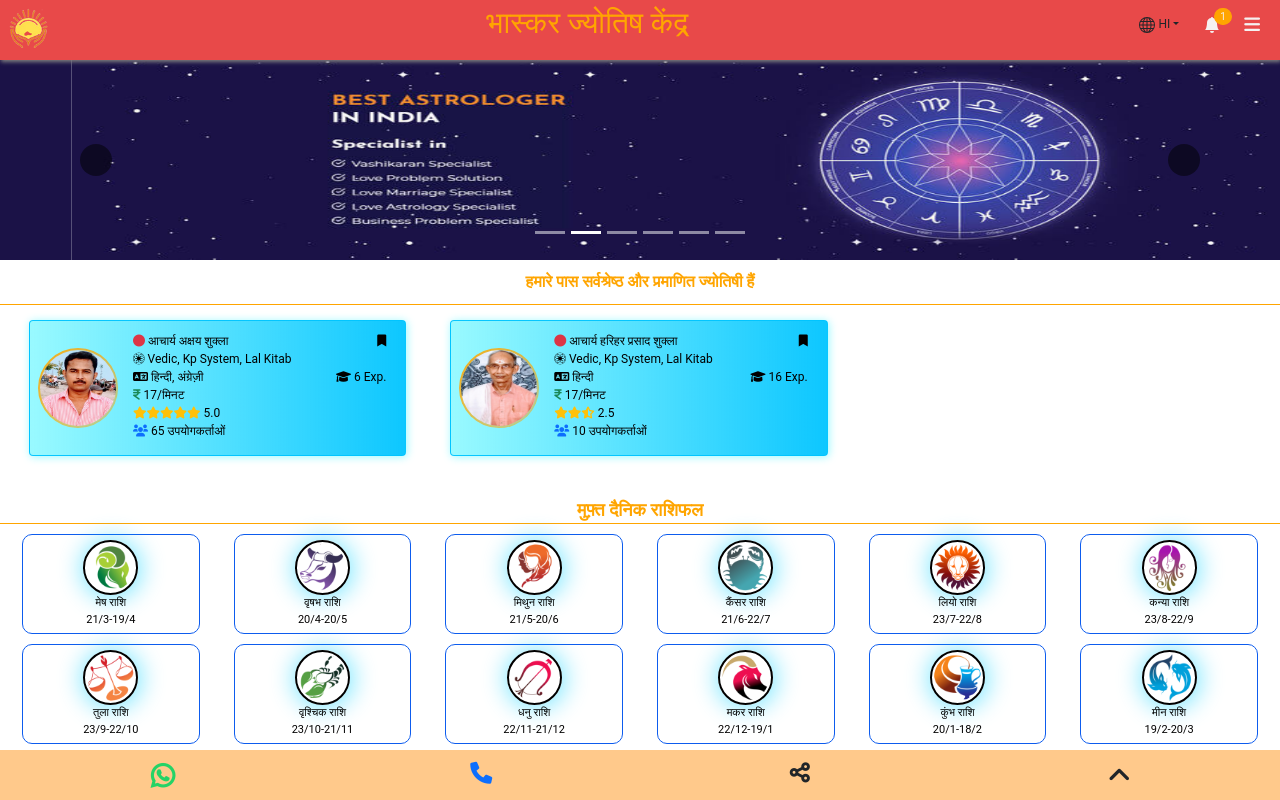
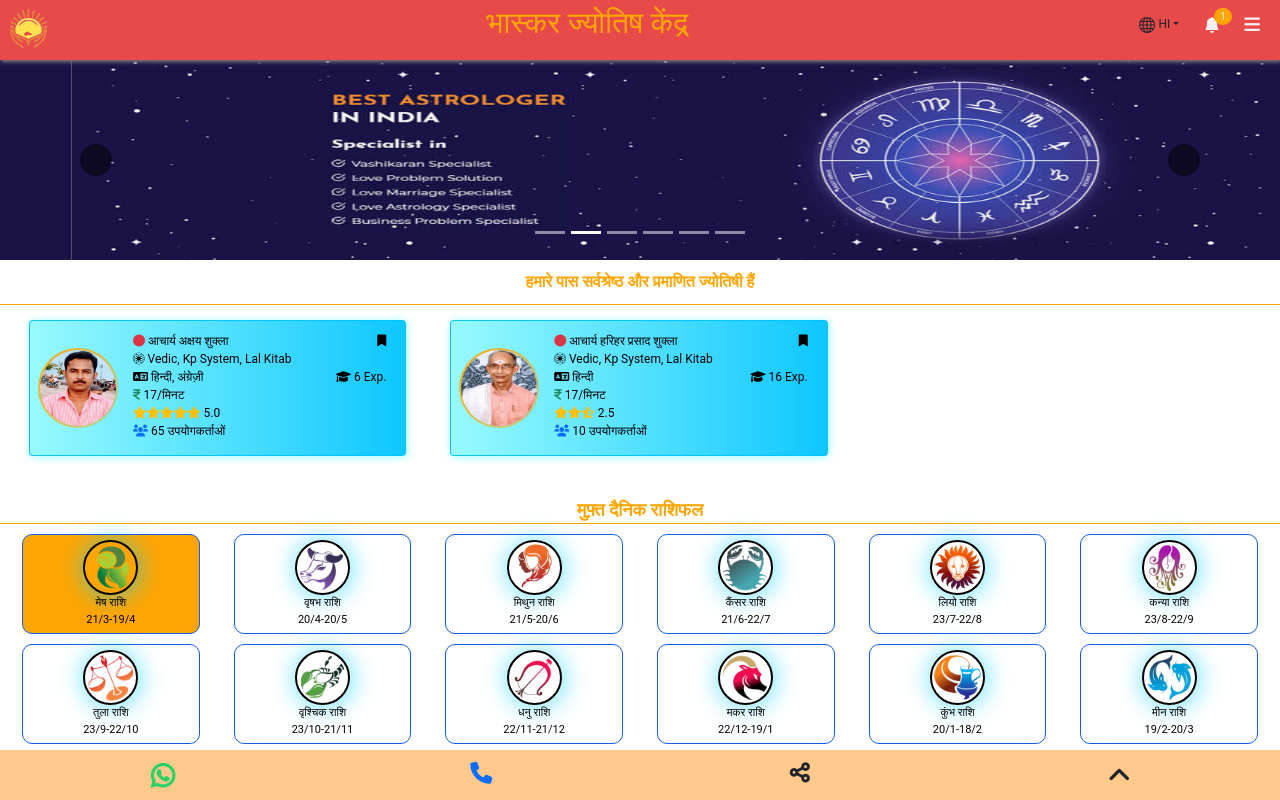
Before and after one commit to satishsonker/bjk-astrologer, a React (Create React App) app: page / in a window 1280 px wide. Built offline with nearby package versions, Linux system fonts and the light colour scheme.

Commit message:
update Horoscope Link

```diff
--- a/src/App.js
+++ b/src/App.js
@@ -63,7 +63,7 @@ function App() {
               <Route exact path="/RechargeHistory" element={<div  className='pb-80'><RechargeHistory></RechargeHistory> </div>}></Route>
               <Route exact path="/AboutUs" element={<div  className='pb-80'><AboutUs></AboutUs> </div>}></Route>
               <Route exact path="/ContactUs" element={<div  className='pb-80'><ContactUs></ContactUs> </div>}></Route>
-              <Route exact path="/horoscope/daily/:zodiac/:period" element={<div  className='pb-80'><HoroscopeDailyPage></HoroscopeDailyPage> </div>}></Route>
+              <Route exact path="/horoscope/:interval/:zodiac/:period" element={<div  className='pb-80'><HoroscopeDailyPage></HoroscopeDailyPage> </div>}></Route>
               <Route exact path="*" element={<div  className='pb-80'><NoPage></NoPage> </div>}></Route>
             </Routes>
             {/* <FAQ></FAQ> */}
--- a/src/components/Horoscopes/HoroscopeDaily.js
+++ b/src/components/Horoscopes/HoroscopeDaily.js
@@ -3,7 +3,9 @@ import '../../css/components/HoroscopeDaily.css';
 import { useTranslation } from "react-i18next";
 import { Link } from 'react-router-dom';
 import { common } from '../../common/common';
-export default function HoroscopeDaily() {
+export default function HoroscopeDaily({interval,horoName}) {
+  interval=common.defaultIfEmpty(interval,"daily");
+  horoName=common.defaultIfEmpty(horoName,"aries");
   const { t } = useTranslation();
   const [zodiacData, setZodiacData] = useState([
     {
@@ -81,7 +83,7 @@ export default function HoroscopeDaily() {
   ])
   return (
     <>
-      <div className='horo-heading'>{t("free")} {t("daily")} {t("horoscope")}</div>
+      <div className='horo-heading'>{t("free")} {t(interval)} {t("horoscope")}</div>
       <div className="row row-cols-1 row-cols-sm-1 row-cols-md-1 horo">
 
         <div className='col'>
@@ -91,8 +93,8 @@ export default function HoroscopeDaily() {
                 if (ind < 6)
                   return <div key={common.getElementKey()}>
                     <div className='col horo-sec'>
-                      <Link to={`/horoscope/daily/${ele.name}/${ele.period.replace(/\//g, ".")}`}>
-                        <div className='horo-box'>
+                      <Link to={`/horoscope/${interval}/${ele.name}/${ele.period.replace(/\//g, ".")}`}>
+                        <div className={horoName===ele.name?'horo-box horo-active':"horo-box"}>
                           <img alt={ele.name} src={`${ele.logoPath}${ele.name}.png`} />
                           <div className='horo-name'>{t(ele.name)}</div>
                           <div className='horo-period'>{ele.period}</div>
@@ -112,8 +114,8 @@ export default function HoroscopeDaily() {
                 if (ind >=6)
                   return <div key={common.getElementKey()}>
                     <div key={common.getElementKey()} className='col horo-sec'>
-                      <Link to={`/horoscope/daily/${ele.name}/${ele.period.replace(/\//g, ".")}`}>
-                        <div className='horo-box'>
+                      <Link to={`/horoscope/${interval}/${ele.name}/${ele.period.replace(/\//g, ".")}`}>
+                        <div className={horoName===ele.name?'horo-box horo-active':"horo-box"}>
                           <img alt={ele.name} src={`${ele.logoPath}${ele.name}.png`} />
                           <div className='horo-name'>{t(ele.name)}</div>
                           <div className='horo-period'>{ele.period}</div>
--- a/src/components/Horoscopes/HoroscopeYearly.js
+++ b/src/components/Horoscopes/HoroscopeYearly.js
@@ -1,9 +1,84 @@
-import React from 'react'
+import React,{useState} from 'react'
 import '../../css/components/HoroscopeDaily.css';
 import { useTranslation } from "react-i18next";
+import { common } from '../../common/common';
+import { Link } from 'react-router-dom';
 ;
 export default function HoroscopeYearly() {
-    const { t } = useTranslation();
+    const { t } = useTranslation();const [zodiacData, setZodiacData] = useState([
+        {
+          name: "aries",
+          period: "21/3-19/4",
+          logoPath: "/images/ZodiacSign/",
+
+        },
+        {
+          name: "taurus",
+          period: "20/4-20/5",
+          logoPath: "/images/ZodiacSign/",
+
+        },
+        {
+          name: "gemini",
+          period: "21/5-20/6",
+          logoPath: "/images/ZodiacSign/",
+
+        },
+        {
+          name: "cancer",
+          period: "21/6-22/7",
+          logoPath: "/images/ZodiacSign/",
+
+        },
+        {
+          name: "leo",
+          period: "23/7-22/8",
+          logoPath: "/images/ZodiacSign/",
+
+        },
+        {
+          name: "virgo",
+          period: "23/8-22/9",
+          logoPath: "/images/ZodiacSign/",
+
+        },
+        {
+          name: "libra",
+          period: "23/9-22/10",
+          logoPath: "/images/ZodiacSign/",
+
+        },
+        {
+          name: "scorpio",
+          period: "23/10-21/11",
+          logoPath: "/images/ZodiacSign/",
+
+        },
+        {
+          name: "sagittarius",
+          period: "22/11-21/12",
+          logoPath: "/images/ZodiacSign/",
+
+        },
+        {
+          name: "capricorn",
+          period: "22/12-19/1",
+          logoPath: "/images/ZodiacSign/",
+
+        },
+        {
+          name: "aquarius",
+          period: "20/1-18/2",
+          logoPath: "/images/ZodiacSign/",
+
+        },
+        {
+          name: "pisces",
+          period: "19/2-20/3",
+          logoPath: "/images/ZodiacSign/",
+
+        }
+      ])
     return (
         <div className='kun-box'>
             <div className='kun-box-header'>
@@ -13,54 +88,16 @@ export default function HoroscopeYearly() {
                 </div></div>
             <div className='horo-yearly'>
                 <ul>
-                    <li>
-                        <div><img alt="Aries" src='/images/ZodiacSign/aries.png' /></div>
-                        <div className='horo-name'>{t("aries")}</div>
-                    </li>
-                    <li>
-                        <div><img alt="Taurus" src='/images/ZodiacSign/taurus.png' /></div>
-                        <div className='horo-name'>{t("taurus")}</div>
-                    </li>
-                    <li>
-                        <div><img alt="Gemini" src='/images/ZodiacSign/Gemini.png' /></div>
-                        <div className='horo-name'>{t("gemini")}</div>
-                    </li>
-                    <li>
-                        <div><img alt="Cancer" src='/images/ZodiacSign/Cancer.png' /></div>
-                        <div className='horo-name'>{t("cancer")}</div>
-                    </li>
-                    <li>
-                        <div><img alt="Leo" src='/images/ZodiacSign/Leo.png' /></div>
-                        <div className='horo-name'>{t("leo")}</div>
-                    </li>
-                    <li>
-                        <div><img alt="Virgo" src='/images/ZodiacSign/Virgo.png' /></div>
-                        <div className='horo-name'>{t("virgo")}</div>
-                    </li>
-                    <li>
-                        <div><img alt="Libra" src='/images/ZodiacSign/Libra.png' /></div>
-                        <div className='horo-name'>{t("libra")}</div>
-                    </li>
-                    <li>
-                        <div><img alt="Scorpio" src='/images/ZodiacSign/Scorpio.png' /></div>
-                        <div className='horo-name'>{t("scorpio")}</div>
-                    </li>
-                    <li>
-                        <div><img alt="Sagittiarius" src='/images/ZodiacSign/Sagittiarius.png' /></div>
-                        <div className='horo-name'>{t("sagittiarius")}</div>
-                    </li>
-                    <li>
-                        <div><img alt="Capricorn" src='/images/ZodiacSign/Capricorn.png' /></div>
-                        <div className='horo-name'>{t("capricorn")}</div>
-                    </li>
-                    <li>
-                        <div><img alt="Aquarius" src='/images/ZodiacSign/Aquarius.png' /></div>
-                        <div className='horo-name'>{t("aquarius")}</div>
-                    </li>
-                    <li>
-                        <div><img alt="Pisces" src='/images/ZodiacSign/Pisces.png' /></div>
-                        <div className='horo-name'>{t("pisces")}</div>
-                    </li>
+                    {
+                        zodiacData.map(ele=>{
+                            return <Link  key={common.getElementKey()} to={`/horoscope/yearly/${ele.name}/${ele.period.replace(/\//g, ".")}`}>
+                            <li>
+                            <div><img alt={ele.name} src={`${ele.logoPath}${ele.name}.png`} /></div>
+                            <div className='horo-name'>{t(ele.name)}</div>
+                        </li>
+                        </Link>
+                        })
+                    }
                 </ul>
             </div>
         </div>
--- a/src/css/components/HoroscopeDaily.css
+++ b/src/css/components/HoroscopeDaily.css
@@ -83,3 +83,12 @@ overflow-y:scroll ;
 text-decoration: none;
 color: black;
 }
+
+.horo-active
+{
+    background-color: orange;
+}
+.horo-yearly a{
+    color: black;
+    text-decoration: none;
+}
--- a/src/css/components/HoroscopeDailyPage.css
+++ b/src/css/components/HoroscopeDailyPage.css
@@ -118,6 +118,7 @@
 
 .horo-list ul li {
     padding: 10px 20px;
+    cursor: pointer;
 }
 
 .horoPage .col:first-child {
@@ -127,3 +128,7 @@
 .horoPage .col:nth-child(2) {
     width: 20vw;
 }
+.int-selected
+{
+    color: orange;
+}
```
Also changed, not shown: src/components/Horoscopes/HoroscopeDailyPage.js (+23 -10 lines).
